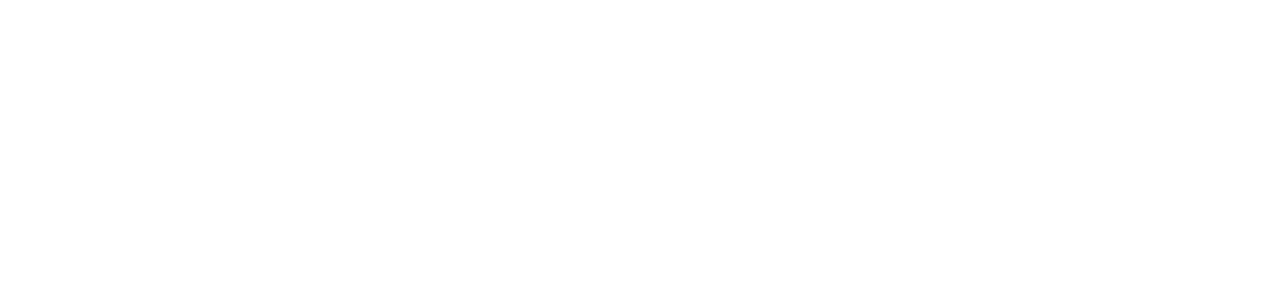
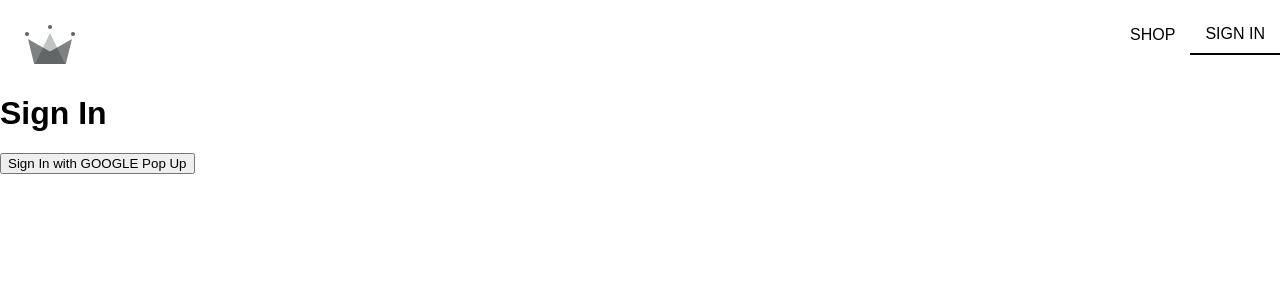
Before and after one commit to Vav4ik/crwn-knit-clothing, a React (Create React App) app: page /sign-in in a window 1280 px wide. Before the commit this address had no page. Shown: the top 300 px of the page. Built offline with nearby package versions, Linux system fonts and the light colour scheme; a web font is replaced by a local one.

Commit message:
Installed Firebase and created sign in with Google buton, to store user in DB

```diff
--- a/package.json
+++ b/package.json
@@ -6,6 +6,7 @@
     "@testing-library/jest-dom": "^5.16.5",
     "@testing-library/react": "^13.4.0",
     "@testing-library/user-event": "^13.5.0",
+    "firebase": "^9.15.0",
     "react": "^18.2.0",
     "react-dom": "^18.2.0",
     "react-router-dom": "6",
--- a/src/App.js
+++ b/src/App.js
@@ -2,12 +2,15 @@ import { Route, Routes } from "react-router-dom";
 
 import Home from "./routes/home/home.component";
 import Navigation from "./routes/navigation/navigation.component";
+import SignIn from "./routes/sign-in/sign-in.component";
 
 const App = () => {
   return (
     <Routes>
       <Route path="/" element={<Navigation />}>
         <Route index element={<Home />} />
+        <Route path="shop" element={<Home />} />
+        <Route path="sign-in" element={<SignIn />} />
       </Route>
     </Routes>
   );
--- a/src/routes/navigation/navigation.component.jsx
+++ b/src/routes/navigation/navigation.component.jsx
@@ -5,6 +5,8 @@ import "./navigation.styles.scss";
 import { ReactComponent as CrwnLogo } from "../../assets/crown.svg";
 
 const Navigation = () => {
+  const activeStyle = { borderBottom: "2px solid black" };
+
   return (
     <Fragment>
       <div className="navigation">
@@ -12,8 +14,19 @@ const Navigation = () => {
           <CrwnLogo className="logo" />
         </Link>
         <div className="nav-links-container">
-          <NavLink to="/shop" className="nav-link">
+          <NavLink
+            to="/shop"
+            className="nav-link"
+            style={({ isActive }) => (isActive ? activeStyle : undefined)}
+          >
             SHOP
+          </NavLink>
+          <NavLink
+            to="/sign-in"
+            className="nav-link"
+            style={({ isActive }) => (isActive ? activeStyle : undefined)}
+          >
+            SIGN IN
           </NavLink>
         </div>
       </div>
--- /dev/null
+++ b/src/routes/sign-in/sign-in.component.jsx
@@ -0,0 +1,21 @@
+import React from "react";
+import {
+  createUserDocumentFromAuth,
+  signInWithGooglePopup,
+} from "../../utils/firebase/firebase.utils";
+
+const SignIn = () => {
+  const logGoogleUser = async () => {
+    const { user } = await signInWithGooglePopup();
+    createUserDocumentFromAuth(user);
+  };
+
+  return (
+    <div>
+      <h1>Sign In</h1>
+      <button onClick={logGoogleUser}>Sign In with GOOGLE Pop Up</button>
+    </div>
+  );
+};
+
+export default SignIn;
--- /dev/null
+++ b/src/utils/firebase/firebase.utils.js
@@ -0,0 +1,55 @@
+// Import the functions you need from the SDKs you need
+import { initializeApp } from "firebase/app";
+import {
+  getAuth,
+  GoogleAuthProvider,
+  signInWithPopup,
+  // signInWithRedirect,
+} from "firebase/auth";
+import { getFirestore, doc, getDoc, setDoc } from "firebase/firestore";
+
+// Your web app's Firebase configuration
+const firebaseConfig = {
+  apiKey: "AIzaSyC85AejRlC66SWLUYAfcknj-0ACp_c8K0s",
+  authDomain: "crwn-knit-clothing-db.firebaseapp.com",
+  projectId: "crwn-knit-clothing-db",
+  storageBucket: "crwn-knit-clothing-db.appspot.com",
+  messagingSenderId: "363025119187",
+  appId: "1:363025119187:web:bc8de142b96cec846e6126",
+};
+
+// Initialize Firebase
+const firebaseApp = initializeApp(firebaseConfig);
+
+const provider = new GoogleAuthProvider();
+provider.setCustomParameters({
+  prompt: "select_account",
+});
+
+export const auth = getAuth(firebaseApp);
+export const signInWithGooglePopup = () => signInWithPopup(auth, provider);
+
+export const db = getFirestore(firebaseApp);
+
+export const createUserDocumentFromAuth = async (userAuth) => {
+  const userDocRef = doc(db, "users", userAuth.uid);
+
+  const userSnapShot = await getDoc(userDocRef);
+
+  if (!userSnapShot.exists()) {
+    const { displayName, email } = userAuth;
+    const createdAt = new Date();
+
+    try {
+      await setDoc(userDocRef, {
+        displayName,
+        email,
+        createdAt,
+      });
+    } catch (error) {
+      console.log("Error creating the user", error.message);
+    }
+  }
+
+  return userDocRef;
+};
```
Also changed, not shown: 1 other file (tests, documents, lock files or other folders).
